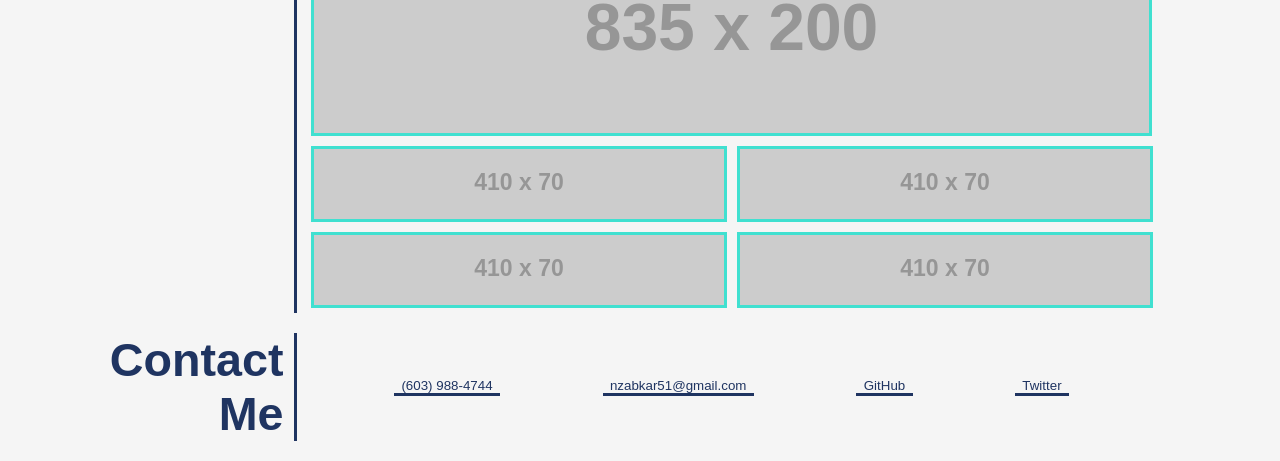
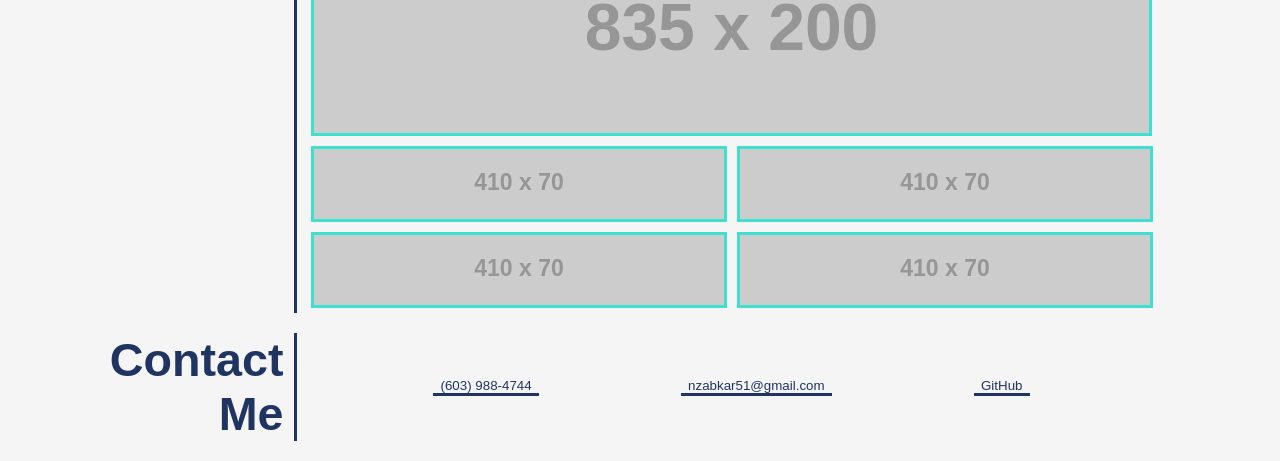
Before and after one commit to CIDoubleAgent/my-web-developer-portfolio, a plain HTML site: page index.html in a window 1280 px wide. Shown: the part 468-929 px from the top of the page. Drawn offline with Linux system fonts and the light colour scheme; placeholder pictures from the web are drawn by us.

Commit message:
removed dead link

```diff
--- a/index.html
+++ b/index.html
@@ -89,9 +89,6 @@
             <li>
                 <a href="https://github.com/CIDoubleAgent">&nbsp; GitHub &nbsp;</a>
             </li>
-            <li>
-                <a>&nbsp; Twitter &nbsp;</a>
-            </li>
         </ul>
     </footer>
 
```
